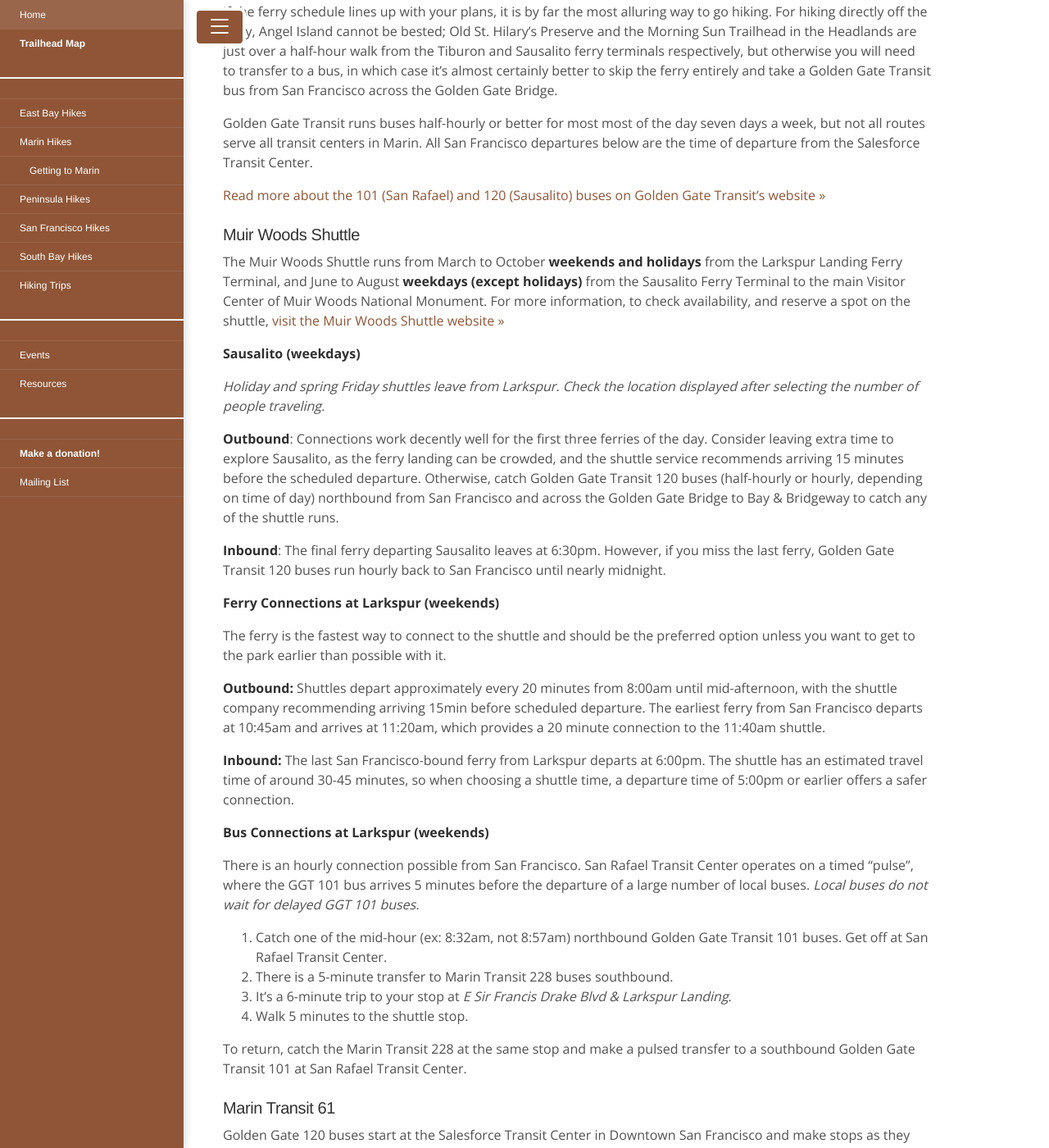
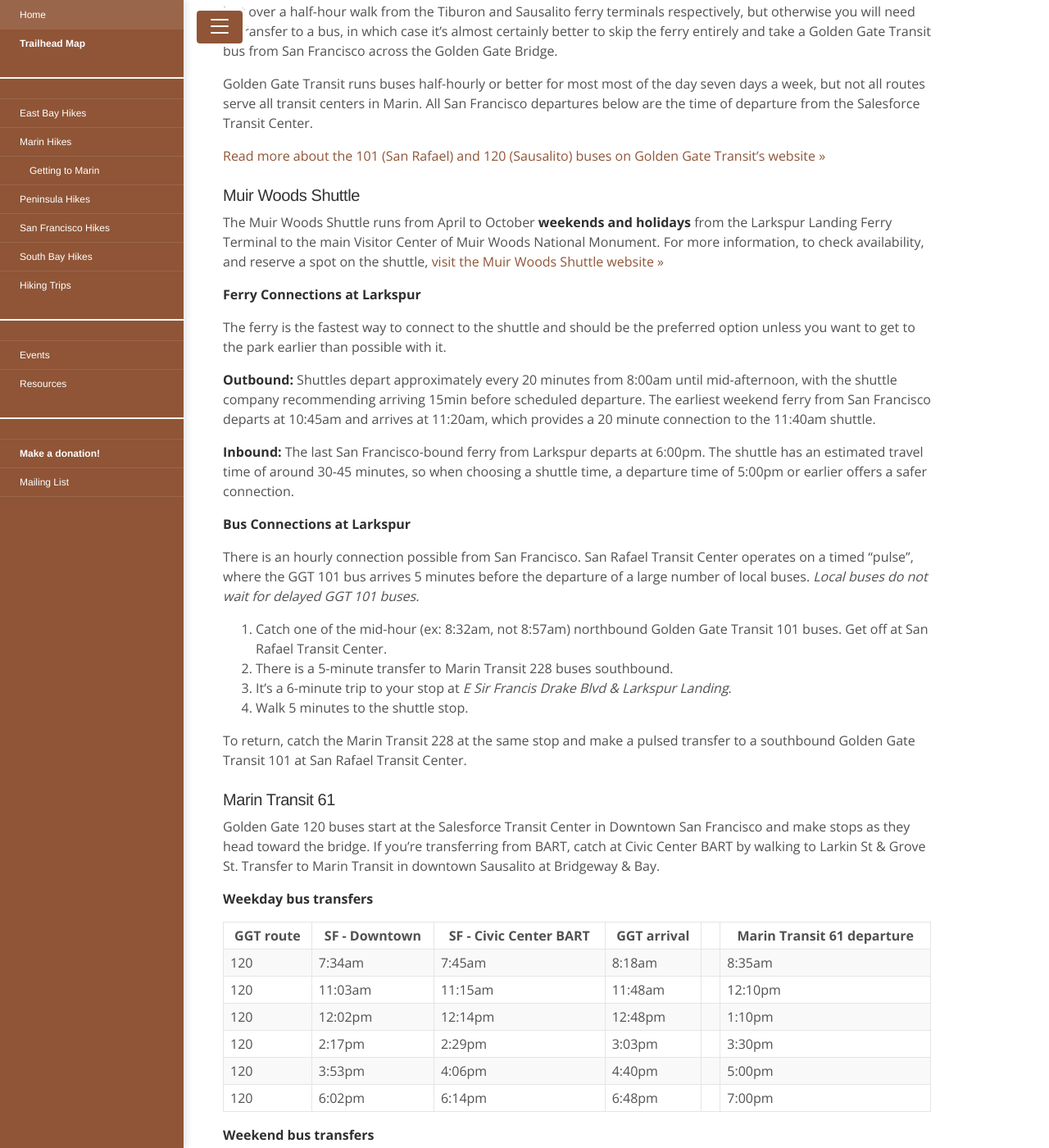
Before and after one commit to tschuy/hiking-by-transit, a Jekyll site: the page built from jekyll/marin/getting-to-marin.md, in a window 1280 px wide and 1400 px high, scrolled down 1485 px. Shown: the whole window at 82% size. Built offline with Jekyll 4.4.1, drawn with Linux system fonts in a browser that asks for light colours; some of the changed text lies outside the part shown.

Commit message:
getting to marin: update muir woods shuttle info

```diff
--- a/jekyll/marin/getting-to-marin.md
+++ b/jekyll/marin/getting-to-marin.md
@@ -24,9 +24,9 @@
 
 ### Muir Woods Shuttle
 
-The Shuttle is the easiest and most convenient way to get to world-famous Muir Woods. Operating only during the peak season, around March to October, the shuttle runs from either Larkspur Landing ferry terminal or the Sausalito Ferry terminal, depending on the day. Weekend service departs from Larkspur Landing, acting mainly as a parking overflow shuttle, while weekday service offers tourist-oriented ferry connections.
+The Shuttle is the easiest and most convenient way to get to world-famous Muir Woods. Operating only during the peak season, around April to October, the shuttle runs from the Larkspur Landing ferry terminal Fridays to Sundays.
 
-The Muir Woods Shuttle requires advance reservations, and certain runs on busy days do book out.
+The Muir Woods Shuttle requires advance reservations, and certain runs on busy days some runs do book out.
 
 For more information, [visit the Muir Woods Shuttle website »](https://gomuirwoods.com/muir/shuttleParkingInfo)
 
@@ -50,25 +50,17 @@
 
 ### Muir Woods Shuttle
 
-The Muir Woods Shuttle runs from March to October **weekends and holidays** from the Larkspur Landing Ferry Terminal, and June to August **weekdays (except holidays)** from the Sausalito Ferry Terminal to the main Visitor Center of Muir Woods National Monument. For more information, to check availability, and reserve a spot on the shuttle, [visit the Muir Woods Shuttle website »](https://gomuirwoods.com/muir/shuttleParkingInfo)
+The Muir Woods Shuttle runs from April to October **weekends and holidays** from the Larkspur Landing Ferry Terminal to the main Visitor Center of Muir Woods National Monument. For more information, to check availability, and reserve a spot on the shuttle, [visit the Muir Woods Shuttle website »](https://gomuirwoods.com/muir/shuttleParkingInfo)
 
-**Sausalito (weekdays)**
-
-*Holiday and spring Friday shuttles leave from Larkspur. Check the location displayed after selecting the number of people traveling.*
-
-**Outbound**: Connections work decently well for the first three ferries of the day. Consider leaving extra time to explore Sausalito, as the ferry landing can be crowded, and the shuttle service recommends arriving 15 minutes before the scheduled departure. Otherwise, catch Golden Gate Transit 120 buses (half-hourly or hourly, depending on time of day) northbound from San Francisco and across the Golden Gate Bridge to Bay & Bridgeway to catch any of the shuttle runs.
-
-**Inbound**: The final ferry departing Sausalito leaves at 6:30pm. However, if you miss the last ferry, Golden Gate Transit 120 buses run hourly back to San Francisco until nearly midnight.
-
-**Ferry Connections at Larkspur (weekends)**
+**Ferry Connections at Larkspur**
 
 The ferry is the fastest way to connect to the shuttle and should be the preferred option unless you want to get to the park earlier than possible with it.
 
-**Outbound:** Shuttles depart approximately every 20 minutes from 8:00am until mid-afternoon, with the shuttle company recommending arriving 15min before scheduled departure. The earliest ferry from San Francisco departs at 10:45am and arrives at 11:20am, which provides a 20 minute connection to the 11:40am shuttle.
+**Outbound:** Shuttles depart approximately every 20 minutes from 8:00am until mid-afternoon, with the shuttle company recommending arriving 15min before scheduled departure. The earliest weekend ferry from San Francisco departs at 10:45am and arrives at 11:20am, which provides a 20 minute connection to the 11:40am shuttle.
 
 **Inbound:** The last San Francisco-bound ferry from Larkspur departs at 6:00pm. The shuttle has an estimated travel time of around 30-45 minutes, so when choosing a shuttle time, a departure time of 5:00pm or earlier offers a safer connection.
 
-**Bus Connections at Larkspur (weekends)**
+**Bus Connections at Larkspur**
 
 There is an hourly connection possible from San Francisco. San Rafael Transit Center operates on a timed "pulse", where the GGT 101 bus arrives 5 minutes before the departure of a large number of local buses. *Local buses do not wait for delayed GGT 101 buses.*
 
@@ -176,9 +168,9 @@
 
 ### Muir Woods Shuttle
 
-The Muir Woods Shuttle runs from March to October **weekends and holidays** from the Larkspur Landing Ferry Terminal, and June to August **weekdays (except holidays)** from the Sausalito Ferry Terminal to the main Visitor Center of Muir Woods National Monument. For more information, to check availability, and reserve a spot on the shuttle, [visit the Muir Woods Shuttle website »](https://gomuirwoods.com/muir/shuttleParkingInfo)
+The Muir Woods Shuttle runs from April to October **weekends and holidays** from the Larkspur Landing Ferry Terminal to the main Visitor Center of Muir Woods National Monument. For more information, to check availability, and reserve a spot on the shuttle, [visit the Muir Woods Shuttle website »](https://gomuirwoods.com/muir/shuttleParkingInfo)
 
-**Larkspur Landing (weekends)**
+**Larkspur Landing**
 
 There is an hourly connection possible from the East Bay. For the GGT 580 buses departing El Cerrito at 6:47am and 7:45am, the transfer is 10 minutes; for all other departures, the transfer is 40 minutes.
 
@@ -188,12 +180,6 @@
 4. Walk 5 minutes to the shuttle stop.
 
 To return, catch the Marin Transit 228 at the same stop and transfer to an eastbound Golden Gate Transit 580 at San Rafael Transit Center. This is a 5min transfer.
-
-**Sausalito (weekdays)**
-
-The quickest way from the East Bay to Sausalito is to head into San Francisco, and then continue on north from there. See [*San Francisco: Muir Woods Shuttle*](#muir-woods-shuttle-1) for more information on how to get from San Francisco to the Sausalito shuttle stop by bus or by ferry.
-
-To take the bus from the East Bay to Sausalito *without* heading into San Francisco, catch the GGT 580 bus to San Rafael Transit Center and transfer to the Marin Transit 17 bus. This local bus takes approximately 45 minutes to complete its local route to the Sausalito Ferry Terminal.
 
 ### Marin Transit 68
 
```
